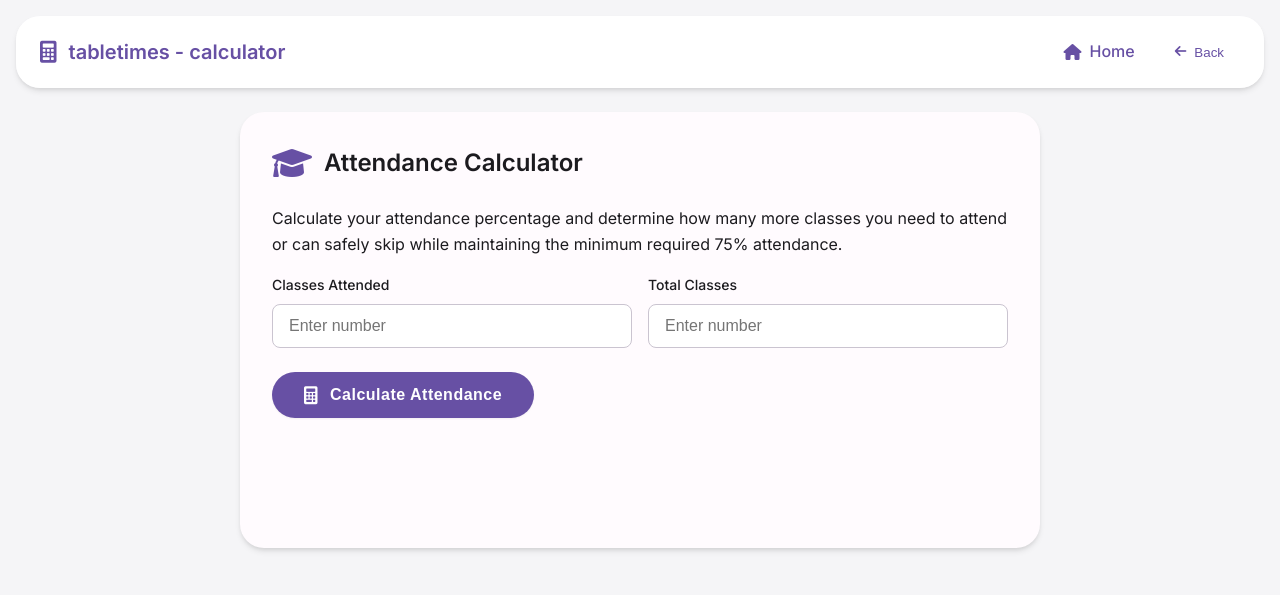
After one commit to hostelsforgeck/tabletimes, a Flask app: page /calculator in a window 1280 px wide. The commit adds this page. Shown: the top 595 px of the page. Run offline with Flask 3, Linux system fonts and the light colour scheme.

Commit message:
added attendance calculator

```diff
--- a/app.py
+++ b/app.py
@@ -77,5 +77,10 @@ def show_timetable(college, department, semester):
     except Exception as e:
         return render_template('error.html', message=f"Error: {str(e)}")
 
+
+@app.route('/calculator')
+def calculator():
+    return render_template('calculator.html')
+
 if __name__ == '__main__':
     app.run(debug=True)
--- /dev/null
+++ b/templates/calculator.html
@@ -0,0 +1,582 @@
+<!DOCTYPE html>
+<html lang="en">
+<head>
+    <meta charset="UTF-8">
+    <meta name="viewport" content="width=device-width, initial-scale=1.0">
+    <title>Bunk Calculator</title>
+    <link href="https://fonts.googleapis.com/css2?family=Inter:wght@400;500;600;700&display=swap" rel="stylesheet">
+    <link href="https://cdnjs.cloudflare.com/ajax/libs/font-awesome/6.0.0/css/all.min.css" rel="stylesheet">
+    <style>
+        :root {
+            --md-primary: #6750A4;
+            --md-primary-container: #EADDFF;
+            --md-on-primary: #FFFFFF;
+            --md-on-primary-container: #21005E;
+            --md-secondary: #625B71;
+            --md-secondary-container: #E8DEF8;
+            --md-on-secondary: #FFFFFF;
+            --md-on-secondary-container: #1E192B;
+            --md-surface: #FFFBFE;
+            --md-on-surface: #1C1B1F;
+            --md-surface-variant: #E7E0EC;
+            --md-on-surface-variant: #49454F;
+            --md-outline: #79747E;
+            --md-outline-variant: #CAC4D0;
+            --md-error: #B3261E;
+            --md-error-container: #F9DEDC;
+            --md-background: #f5f5f7;
+            --md-radius-small: 8px;
+            --md-radius-medium: 16px;
+            --md-radius-large: 24px;
+            --spacing-xs: 4px;
+            --spacing-sm: 8px;
+            --spacing-md: 16px;
+            --spacing-lg: 24px;
+            --spacing-xl: 32px;
+            --md-elevation-level1: 0 1px 2px 0 rgba(0, 0, 0, 0.05);
+            --md-elevation-level2: 0 2px 4px -1px rgba(0, 0, 0, 0.07), 0 4px 6px -1px rgba(0, 0, 0, 0.1);
+            --md-elevation-level3: 0 4px 6px -2px rgba(0, 0, 0, 0.05), 0 10px 15px -3px rgba(0, 0, 0, 0.1);
+            --animation-duration: 0.5s;
+            --animation-timing: cubic-bezier(0.4, 0, 0.2, 1);
+        }
+
+        body {
+            font-family: 'Inter', sans-serif;
+            margin: 0;
+            padding-top: 88px;
+            background-color: var(--md-background);
+            color: var(--md-on-surface);
+            line-height: 1.6;
+        }
+
+        .md-navbar {
+            background-color: var(--md-surface);
+            box-shadow: var(--md-elevation-level2);
+            position: fixed;
+            top: 16px;
+            left: 50%;
+            transform: translateX(-50%);
+            z-index: 1000;
+            width: 100%;
+            max-width: 1200px;
+            border-radius: var(--md-radius-large);
+            backdrop-filter: blur(10px);
+            -webkit-backdrop-filter: blur(10px);
+            background-color: rgba(255, 255, 255, 0.95);
+            padding: 0 var(--spacing-lg);
+        }
+
+        .md-navbar-container {
+            display: flex;
+            justify-content: space-between;
+            align-items: center;
+            height: 72px;
+        }
+
+        .md-navbar-brand {
+            font-size: 20px;
+            font-weight: 600;
+            color: var(--md-primary);
+            text-decoration: none;
+            display: flex;
+            align-items: center;
+        }
+
+        .md-navbar-brand i {
+            margin-right: 12px;
+            font-size: 22px;
+        }
+
+        .md-navbar-toggler {
+            display: none;
+            border: none;
+            background: transparent;
+            color: var(--md-primary);
+            font-size: 24px;
+            cursor: pointer;
+            padding: 8px;
+        }
+
+        .md-navbar-menu {
+            display: flex;
+            align-items: center;
+            margin-left: auto;
+        }
+
+        .md-navbar-item {
+            margin-left: var(--spacing-sm);
+        }
+
+        .md-button {
+            display: inline-flex;
+            align-items: center;
+            justify-content: center;
+            padding: 10px 24px;
+            border-radius: var(--md-radius-large);
+            font-weight: 500;
+            cursor: pointer;
+            transition: all 0.3s ease;
+            text-decoration: none;
+            border: none;
+        }
+
+        .md-button-text {
+            background-color: transparent;
+            color: var(--md-primary);
+            padding: 10px 16px;
+        }
+
+        .md-button-text i {
+            margin-right: 8px;
+        }
+
+        .md-button-filled {
+            background-color: var(--md-primary);
+            color: var(--md-on-primary);
+            border: none;
+            font-size: 16px;
+            box-shadow: var(--md-elevation-level1);
+            position: relative;
+            overflow: hidden;
+            transform: translateY(0);
+            padding: 14px 32px;
+            letter-spacing: 0.5px;
+            font-weight: 600;
+        }
+
+        .md-button-filled:before {
+            content: '';
+            position: absolute;
+            top: 50%;
+            left: 50%;
+            width: 300%;
+            height: 300%;
+            background: radial-gradient(circle, rgba(255,255,255,0.2) 0%, rgba(255,255,255,0) 70%);
+            transform: translate(-50%, -50%) scale(0);
+            transition: transform 0.6s ease-out;
+        }
+
+        .md-button-filled:hover {
+            box-shadow: var(--md-elevation-level2);
+            transform: translateY(-2px);
+        }
+
+        .md-button-filled:hover:before {
+            transform: translate(-50%, -50%) scale(1);
+        }
+
+        .md-button-filled:active {
+            transform: translateY(0);
+            box-shadow: var(--md-elevation-level1);
+        }
+
+        .md-button-filled i {
+            margin-right: 12px;
+            font-size: 18px;
+            transition: transform 0.3s ease;
+        }
+
+        .md-button-filled:hover i {
+            transform: rotate(180deg);
+        }
+
+        .container {
+            max-width: 800px;
+            margin: 0 auto;
+            padding: 24px;
+            animation: fadeIn 0.5s ease;
+        }
+
+        .card {
+            background: var(--md-surface);
+            padding: 32px;
+            border-radius: var(--md-radius-large);
+            box-shadow: var(--md-elevation-level2);
+            margin-bottom: 24px;
+        }
+
+        .header {
+            display: flex;
+            align-items: center;
+            gap: 12px;
+            margin-bottom: 24px;
+        }
+
+        .header i {
+            font-size: 32px;
+            color: var(--md-primary);
+        }
+
+        h1 {
+            font-size: 24px;
+            font-weight: 600;
+            margin: 0;
+            color: var(--md-on-surface);
+        }
+
+        .input-group {
+            display: grid;
+            grid-template-columns: repeat(auto-fit, minmax(200px, 1fr));
+            gap: 16px;
+            margin-bottom: 24px;
+        }
+
+        .input-field {
+            display: flex;
+            flex-direction: column;
+        }
+
+        label {
+            font-size: 14px;
+            font-weight: 500;
+            margin-bottom: 8px;
+            color: var(--md-on-surface);
+        }
+
+        input {
+            padding: 12px 16px;
+            border: 1px solid var(--md-outline-variant);
+            border-radius: var(--md-radius-small);
+            font-size: 16px;
+            transition: all 0.3s ease;
+        }
+
+        input:focus {
+            outline: none;
+            border-color: var(--md-primary);
+            box-shadow: 0 0 0 3px rgba(103, 80, 164, 0.1);
+        }
+
+        .result-container {
+            margin-top: 24px;
+            font-weight: 500;
+            opacity: 0;
+            transform: translateY(10px);
+            transition: all 0.4s var(--animation-timing);
+            color: var(--md-on-surface);
+            padding: 24px;
+            border-radius: var(--md-radius-medium);
+            background-color: var(--md-primary-container);
+            border: 1px solid rgba(103, 80, 164, 0.1);
+            text-align: center;
+            font-size: 18px;
+            line-height: 1.6;
+        }
+
+        .result-container.show {
+            opacity: 1;
+            transform: translateY(0);
+        }
+
+        .result-container strong {
+            color: var(--md-primary);
+            font-size: 24px;
+            font-weight: 700;
+            padding: 0 4px;
+        }
+
+        .error {
+            color: var(--md-error);
+            padding: 16px;
+            border-radius: var(--md-radius-medium);
+            background-color: var(--md-error-container);
+            margin-bottom: 16px;
+            display: none;
+        }
+
+        table {
+            width: 100%;
+            border-collapse: separate;
+            border-spacing: 0;
+            margin-top: 24px;
+        }
+
+        th {
+            background-color: var(--md-surface-variant);
+            font-weight: 600;
+            color: var(--md-on-surface);
+            font-size: 14px;
+            text-transform: uppercase;
+            letter-spacing: 0.4px;
+            padding: 16px;
+            border-bottom: 2px solid var(--md-outline-variant);
+        }
+
+        td {
+            padding: 16px;
+            text-align: center;
+            border-bottom: 1px solid var(--md-outline-variant);
+            font-size: 15px;
+            color: var(--md-on-surface);
+        }
+
+        tr {
+            opacity: 0;
+            transform: translateY(-20px);
+            transition: all var(--animation-duration) var(--animation-timing);
+        }
+
+        tr.show {
+            opacity: 1;
+            transform: translateY(0);
+        }
+
+        tbody tr:hover {
+            background-color: var(--md-surface-variant);
+        }
+
+        @keyframes fadeIn {
+            from {
+                opacity: 0;
+                transform: translateY(20px);
+            }
+            to {
+                opacity: 1;
+                transform: translateY(0);
+            }
+        }
+
+        @media (max-width: 768px) {
+            .md-navbar {
+                top: 0;
+                left: 0;
+                transform: none;
+                width: 100%;
+                border-radius: 0;
+            }
+
+            .md-navbar-toggler {
+                display: block;
+            }
+
+            .md-navbar-menu {
+                position: absolute;
+                top: 72px;
+                left: 0;
+                right: 0;
+                background-color: var(--md-surface);
+                flex-direction: column;
+                align-items: flex-start;
+                padding: var(--spacing-md);
+                box-shadow: var(--md-elevation-level2);
+                max-height: 0;
+                overflow: hidden;
+                opacity: 0;
+                transform: translateY(-10px);
+                transition: all 0.3s ease;
+            }
+
+            .md-navbar-menu.active {
+                max-height: 300px;
+                opacity: 1;
+                transform: translateY(0);
+            }
+
+            .md-navbar-item {
+                margin: var(--spacing-xs) 0;
+                width: 100%;
+            }
+
+            .md-navbar-item .md-button {
+                width: 100%;
+                justify-content: center;
+            }
+
+            .container {
+                padding: 16px;
+            }
+
+            .card {
+                padding: 24px;
+            }
+
+            .input-group {
+                grid-template-columns: 1fr;
+            }
+        }
+    </style>
+</head>
+<body>
+    <header class="md-navbar">
+        <div class="md-navbar-container">
+            <a href="/" class="md-navbar-brand">
+                <i class="fas fa-calculator"></i>
+                tabletimes - calculator
+            </a>
+            <button class="md-navbar-toggler" type="button" aria-label="Toggle navigation">
+                <i class="fas fa-bars"></i>
+            </button>
+            <nav class="md-navbar-menu" id="navbarMenu">
+                <div class="md-navbar-item">
+                    <a href="/" class="md-button md-button-text">
+                        <i class="fas fa-home"></i>
+                        Home
+                    </a>
+                </div>
+                <div class="md-navbar-item">
+                    <button onclick="window.history.back();" class="md-button md-button-text">
+                        <i class="fas fa-arrow-left"></i>
+                        Back
+                    </button>
+                </div>
+
+            </nav>
+        </div>
+    </header>
+
+    <div class="container">
+        <div class="card">
+            <div class="header">
+                <i class="fas fa-graduation-cap"></i>
+                <h1>Attendance Calculator</h1>
+            </div>
+
+            <p>Calculate your attendance percentage and determine how many more classes you need to attend or can safely skip while maintaining the minimum required 75% attendance.</p>
+
+            <div class="error" id="error"></div>
+
+            <div class="input-group">
+                <div class="input-field">
+                    <label for="attended">Classes Attended</label>
+                    <input type="number" id="attended" min="0" placeholder="Enter number">
+                </div>
+                <div class="input-field">
+                    <label for="total">Total Classes</label>
+                    <input type="number" id="total" min="1" placeholder="Enter number">
+                </div>
+            </div>
+
+            <button onclick="calculateBunk()" class="md-button md-button-filled">
+                <i class="fas fa-calculator"></i>
+                Calculate Attendance
+            </button>
+
+            <div class="result-container" id="finalResult"></div>
+            <table id="resultTable"></table>
+        </div>
+    </div>
+
+    <script>
+        document.addEventListener('DOMContentLoaded', function() {
+            const navbarToggler = document.querySelector('.md-navbar-toggler');
+            const navbarMenu = document.querySelector('.md-navbar-menu');
+
+            navbarToggler.addEventListener('click', function() {
+                navbarMenu.classList.toggle('active');
+            });
+
+            document.addEventListener('click', function(event) {
+                const isClickInside = navbarToggler.contains(event.target) ||
+                                    navbarMenu.contains(event.target);
+
+                if (!isClickInside && navbarMenu.classList.contains('active')) {
+                    navbarMenu.classList.remove('active');
+                }
+            });
+
+            window.addEventListener('resize', function() {
+                if (window.innerWidth > 768 && navbarMenu.classList.contains('active')) {
+                    navbarMenu.classList.remove('active');
+                }
+            });
+        });
+
+        function calculateBunk() {
+            let attended = parseInt(document.getElementById('attended').value);
+            let total = parseInt(document.getElementById('total').value);
+            let table = document.getElementById('resultTable');
+            let finalResult = document.getElementById('finalResult');
+            let errorDiv = document.getElementById('error');
+
+            table.innerHTML = "";
+            finalResult.innerHTML = "";
+            finalResult.classList.remove('show');
+            errorDiv.style.display = 'none';
+
+            if (isNaN(attended) || isNaN(total) || attended > total || total <= 0) {
+                errorDiv.textContent = "Please enter valid numbers";
+                errorDiv.style.display = 'block';
+                return;
+            }
+
+            let percentage = (attended / total) * 100;
+
+            let headerRow = `<tr class="show">
+                <th>Classes Attended</th>
+                <th>Total Classes</th>
+                <th>Percentage</th>
+            </tr>`;
+
+            table.innerHTML = headerRow;
+
+            function addRow(content, delay) {
+                setTimeout(() => {
+                    const row = document.createElement('tr');
+                    row.innerHTML = content;
+                    table.appendChild(row);
+                    // Trigger reflow for animation
+                    row.offsetHeight;
+                    setTimeout(() => row.classList.add('show'), 50);
+                }, delay);
+            }
+
+            addRow(`
+                <td>${attended}</td>
+                <td>${total}</td>
+                <td>${percentage.toFixed(2)}%</td>
+            `, 100);
+
+            if (percentage < 75) {
+                let needed = 0;
+                while ((attended + needed) / (total + needed) * 100 < 75) {
+                    needed++;
+                    let newAttended = attended + needed;
+                    let newTotal = total + needed;
+                    let newPercentage = (newAttended / newTotal) * 100;
+
+                    addRow(`
+                        <td>${newAttended}</td>
+                        <td>${newTotal}</td>
+                        <td>${newPercentage.toFixed(2)}%</td>
+                    `, 200 + (needed * 150));
+                }
+
+                setTimeout(() => {
+                    finalResult.innerHTML = `
+                        <i class="fas fa-info-circle" style="color: var(--md-primary); font-size: 24px; margin-bottom: 12px;"></i>
+                        <div>You need to attend <strong>${needed}</strong> more classes</div>
+                        <div style="font-size: 15px; color: var(--md-on-surface-variant); margin-top: 8px;">
+                            to achieve minimum 75% attendance
+                        </div>
+                    `;
+                    finalResult.classList.add('show');
+                }, 300);
+            } else {
+                let bunks = 0;
+                while ((attended) / (total + bunks) * 100 > 75) {
+                    bunks++;
+                    let newTotal = total + bunks;
+                    let newPercentage = (attended / newTotal) * 100;
+
+                    addRow(`
+                        <td>${attended}</td>
+                        <td>${newTotal}</td>
+                        <td>${newPercentage.toFixed(2)}%</td>
+                    `, 200 + (bunks * 150));
+                }
+
+                setTimeout(() => {
+                    finalResult.innerHTML = `
+                        <i class="fas fa-check-circle" style="color: var(--md-primary); font-size: 24px; margin-bottom: 12px;"></i>
+                        <div>Great news! You can skip <strong>${bunks - 1}</strong> classes</div>
+                        <div style="font-size: 15px; color: var(--md-on-surface-variant); margin-top: 8px;">
+                            while maintaining minimum 75% attendance
+                        </div>
+                    `;
+                    finalResult.classList.add('show');
+                }, 300);
+            }
+        }
+    </script>
+</body>
+</html>
--- a/templates/index.html
+++ b/templates/index.html
@@ -40,7 +40,7 @@
             <div class="collapse navbar-collapse" id="navbarNav">
                 <ul class="navbar-nav ms-auto">
                     <li class="nav-item">
-                        <a class="nav-link active" aria-current="page" href="/">Home</a>
+                        <a class="nav-link active" aria-current="page" href="/calculator">Calculator</a>
                     </li>
                     <li class="nav-item">
                         <a class="nav-link" href="/about">About</a>
```
Also changed, not shown: templates/timetable.html (+4 -3 lines).
